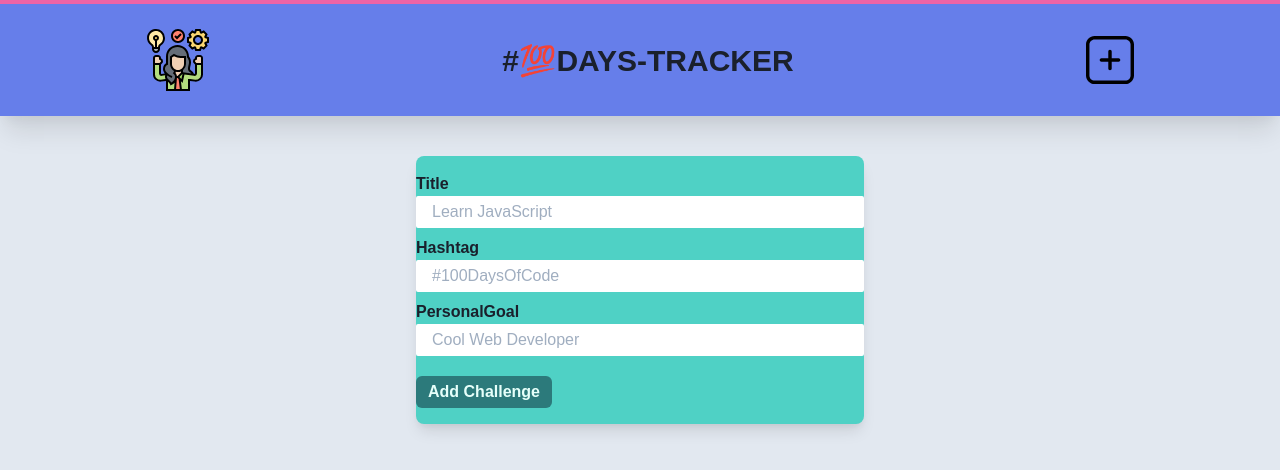
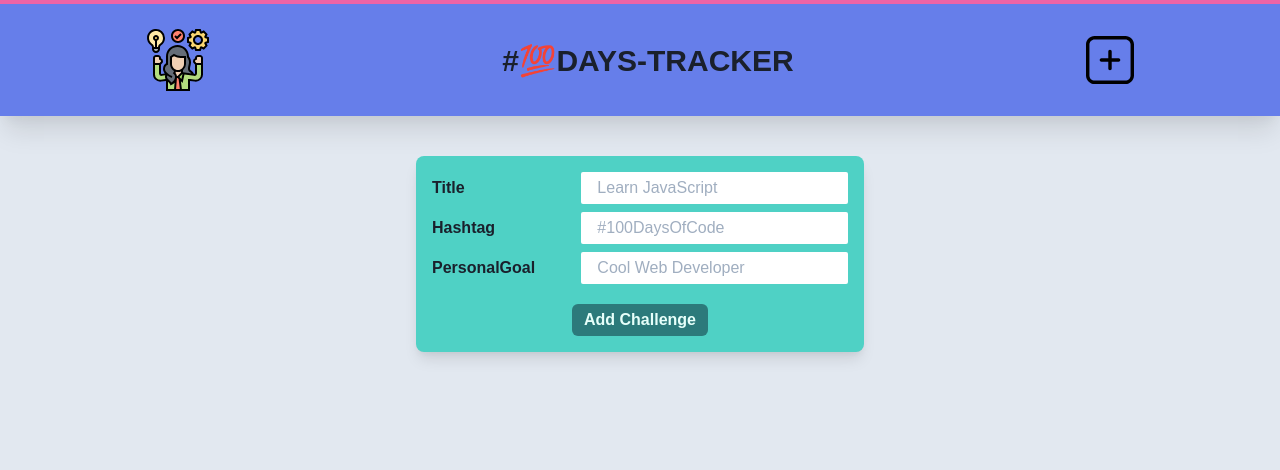
Before and after one commit to padunk/100DaysTracker, a React (Create React App) app in the folder client/: page /add in a window 1280 px wide. Shown: the top 470 px of the page. Built offline with nearby package versions, Linux system fonts and the light colour scheme; a web font is replaced by a local one.

Commit message:
change Wrapper props

```diff
--- a/client/src/components/AddChallenge/AddChallenge.tsx
+++ b/client/src/components/AddChallenge/AddChallenge.tsx
@@ -1,4 +1,4 @@
-import React, { useState, ChangeEvent, FormEventHandler } from "react";
+import React, { useState} from "react";
 import Divider from "../Divider/Divider";
 import Wrapper from "../Wrapper/Wrapper";
 import InputLabel from "../InputLabel/InputLabel";
@@ -44,7 +44,7 @@ const AddChallenge = (props: Props) => {
                 action='post'
                 className='container mx-auto bg-teal-400 py-4 rounded-lg max-w-md shadow-lg'
                 onSubmit={handleSubmit}>
-                <Wrapper classname={inputWrapperClass}>
+                <Wrapper customClass={inputWrapperClass}>
                     <InputLabel for='title' />
                     <InputText
                         name='title'
@@ -57,7 +57,7 @@ const AddChallenge = (props: Props) => {
                     />
                 </Wrapper>
                 <Divider space={2} />
-                <Wrapper classname={inputWrapperClass}>
+                <Wrapper customClass={inputWrapperClass}>
                     <InputLabel for='hashtag' />
                     <InputText
                         name='hashtag'
@@ -70,7 +70,7 @@ const AddChallenge = (props: Props) => {
                     />
                 </Wrapper>
                 <Divider space={2} />
-                <Wrapper classname={inputWrapperClass}>
+                <Wrapper customClass={inputWrapperClass}>
                     <InputLabel for='personalGoal' />
                     <InputText
                         name='personalGoal'
@@ -83,7 +83,7 @@ const AddChallenge = (props: Props) => {
                     />
                 </Wrapper>
                 <Divider space={5} />
-                <Wrapper classname='flex justify-center'>
+                <Wrapper customClass='flex justify-center'>
                     <Button
                         type='submit'
                         customClass='bg-teal-700 text-teal-100'>
--- a/client/src/components/AddDetail/AddDetail.tsx
+++ b/client/src/components/AddDetail/AddDetail.tsx
@@ -75,7 +75,7 @@ const AddDetail = (props: Props) => {
                     value={progress}
                     onChange={handleChange}></textarea>
                 <Divider space={2} />
-                <Wrapper classname='flex flex-wrap justify-around'>
+                <Wrapper customClass='flex flex-wrap justify-around'>
                     <Button
                         type='submit'
                         customClass='bg-teal-200 text-teal-700'>
```
